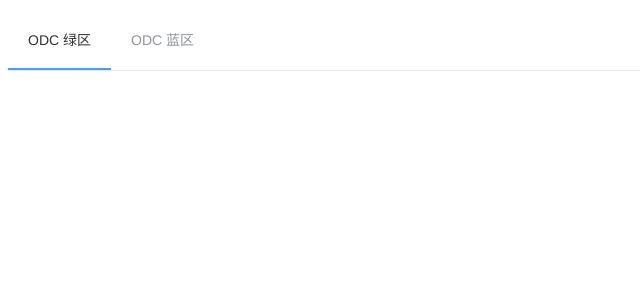
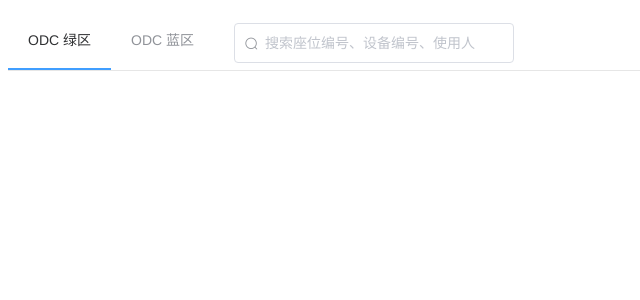
Before and after one commit to itswanglei/odc-seat-management-sys, a Vue app: page / in a window 1280 px wide. Shown: the top 300 px of the page, without its empty margins (0-640 px from the left). Built offline with nearby package versions, Linux system fonts and the light colour scheme.

Commit message:
feat: add search bar in navigator

```diff
--- a/src/App.vue
+++ b/src/App.vue
@@ -3,6 +3,14 @@
     <el-menu default-active="green-region" mode="horizontal" router>
       <el-menu-item index="green-region">ODC 绿区</el-menu-item>
       <el-menu-item index="blue-region">ODC 蓝区</el-menu-item>
+      <el-menu-item>
+        <el-input
+          placeholder="搜索座位编号、设备编号、使用人"
+          prefix-icon="el-icon-search"
+          v-model="keywords"
+          @keyup.enter.native="search"
+        ></el-input>
+      </el-menu-item>
     </el-menu>
     <router-view></router-view>
   </div>
@@ -10,13 +18,24 @@
 
 <script>
 import Vue from "vue";
-import { Menu, MenuItem } from "element-ui";
+import { Menu, MenuItem, Input } from "element-ui";
 
 Vue.use(Menu);
 Vue.use(MenuItem);
+Vue.use(Input);
 
 export default {
-  name: "App"
+  name: "App",
+  data() {
+    return {
+      keywords: ""
+    };
+  },
+  methods: {
+    search() {
+      console.log(this.keywords);
+    }
+  }
 };
 </script>
 
@@ -29,4 +48,8 @@ export default {
   color: #2c3e50;
   margin-top: 10px;
 }
+
+.el-input {
+  width: 280px;
+}
 </style>
```
